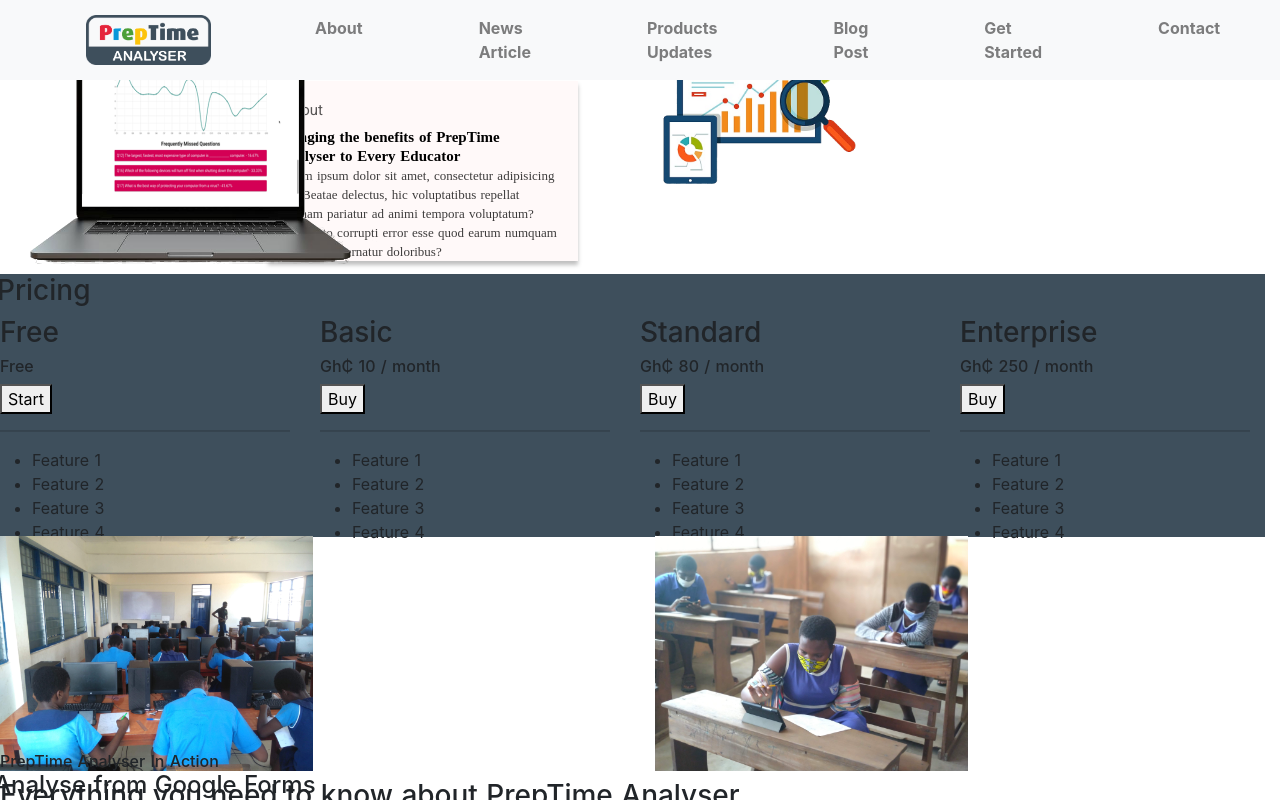
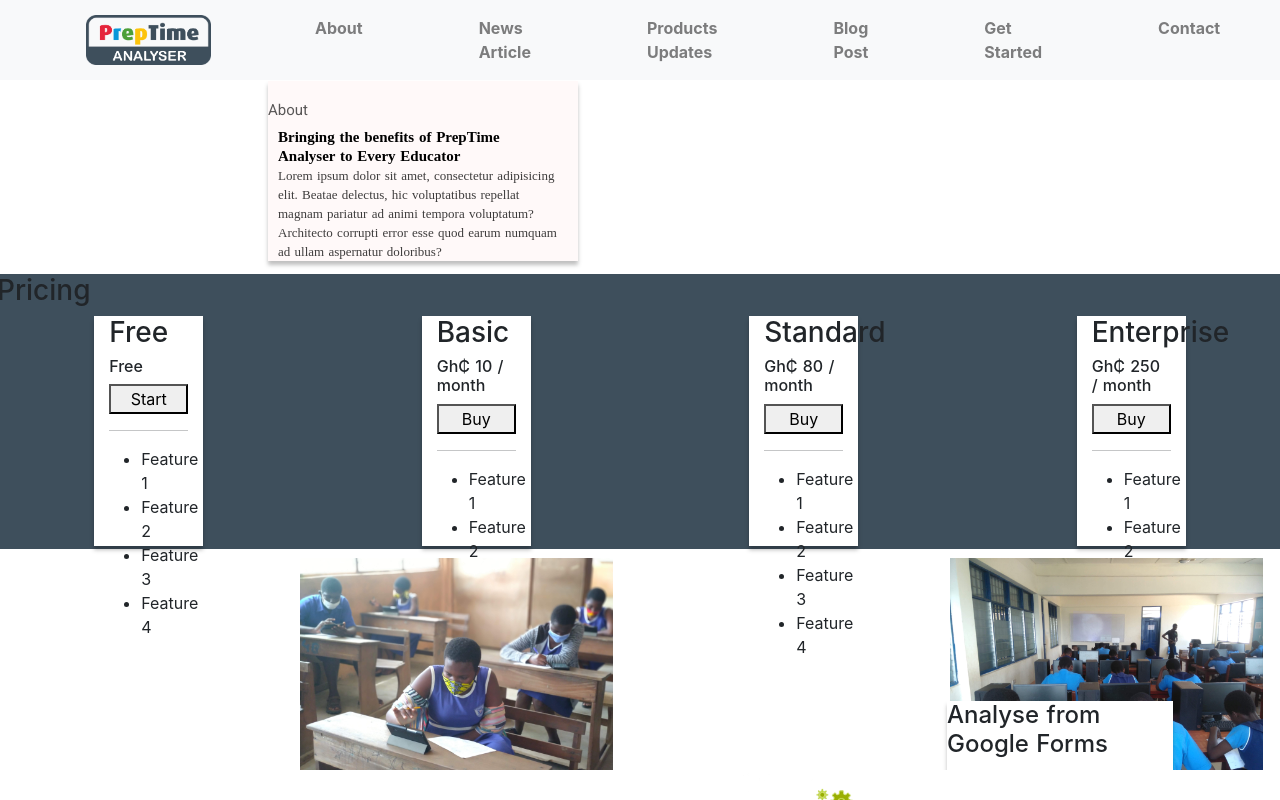
Before and after one commit to Scribble-Works/preptimeanalyser, a Nuxt app: page /about in a window 1280 px wide. Shown: the top 800 px of the page. Built offline with nearby package versions, Linux system fonts and the light colour scheme.

Commit message:
abit style not done

```diff
--- a/pages/about.vue
+++ b/pages/about.vue
@@ -1,7 +1,6 @@
 <template>
   <div>
-    <div class="row">
-      <div class="col about">
+    <div class="about">
       <h4>About</h4>
       <h2>Bringing the benefits of PrepTime Analyser to Every Educator</h2>
       <p>
@@ -11,10 +10,11 @@
         aspernatur doloribus?
       </p>
     </div>
-    </div>
-    <div class="row price">
+
+    <div class="price">
+      <div class="row justify-content-around">
         <h3>Pricing</h3>
-      <div class="col">
+        <div class="col-1">
           <h3>Free</h3>
           <h6>Free</h6>
           <button class="">Start</button>
@@ -26,7 +26,7 @@
             <li>Feature 4</li>
           </ul>
         </div>
-      <div class="col">
+        <div class="col-1">
           <h3>Basic</h3>
           <h6>Gh₵ 10 / month</h6>
           <button class="">Buy</button>
@@ -38,7 +38,7 @@
             <li>Feature 4</li>
           </ul>
         </div>
-      <div class="col">
+        <div class="col-1">
           <h3>Standard</h3>
           <h6>Gh₵ 80 / month</h6>
           <button class="">Buy</button>
@@ -50,7 +50,7 @@
             <li>Feature 4</li>
           </ul>
         </div>
-      <div class="col">
+        <div class="col-1">
           <h3>Enterprise</h3>
           <h6>Gh₵ 250 / month</h6>
           <button class="">Buy</button>
@@ -63,9 +63,10 @@
           </ul>
         </div>
       </div>
+    </div>
 
-    <div class="row studs">
-      <div class="col">
+    <div class="row no-gutters studs">
+      <div class="col-2 align-self-start">
         <img
           src="~assets/images/accra_col1.jpg"
           height="235px"
@@ -73,10 +74,7 @@
           alt=""
         />
       </div>
-      <div class="col">
-        <img src="~assets/images/nap.jpg" height="235px" width="313px" alt="" />
-      </div>
-      <div class="row">
+      <div class="col align-self-center">
         <h4>Analyse from Google Forms</h4>
         <p>
           Lorem ipsum dolor sit amet, consectetur adipisicing elit. Qui,
@@ -85,8 +83,12 @@
           dolore possimus deserunt! Ab.
         </p>
       </div>
+      <div class="col align-self-end">
+        <img src="~assets/images/nap.jpg" height="235px" width="313px" alt="" />
+      </div>
     </div>
 
+    <div class="btn-caption">
       <div class="evrtng">
         <h6>PrepTime Analyser In Action</h6>
         <h3>Everything you need to know about PrepTime Analyser</h3>
@@ -96,8 +98,8 @@
         <div class="col">
           <img
             src="~assets/images/analser3.png"
-          height="286px"
-          width="381px"
+            height="206px"
+            width="281px"
             alt=""
           />
         </div>
@@ -108,6 +110,7 @@
             width="208px"
             alt=""
           />
+        </div>
       </div>
     </div>
   </div>
@@ -152,7 +155,7 @@
   color: #000000;
 }
 
-.about p{
+.about p {
   position: absolute;
   width: 282px;
   height: 76px;
@@ -167,25 +170,57 @@
   color: rgba(0, 0, 0, 0.76);
 }
 
-.price{
+.price {
   position: absolute;
   width: 100%;
-  height: 263px;
+  max-width: 100%;
+  height: 275px;
   top: 274px;
-  background: #3E4F5C;
+  background: #3e4f5c;
 }
 
-.studs{
+.studs {
   position: absolute;
-  top: 536px;
+  top: 558px;
+  left: 300px;
 }
 
-.evrtng{
+.evrtng {
   position: absolute;
   top: 752px;
 }
-.evrtng img{
+.evrtng img {
   position: absolute;
   top: 812px;
 }
+
+.price .row .col-1 {
+  /* position: absolute; */
+  display: flex;
+  flex-direction: column;
+  height: 230px;
+  width: 191px;
+  background: #ffffff;
+  box-shadow: 0px 4px 4px rgba(0, 0, 0, 0.25);
+}
+.btn-caption {
+  position: absolute;
+  top: 770px;
+  width: 100%;
+  background: #ffffff;
+}
+.studs .col-2{
+  position: absolute;
+  left: 650px;
+}
+
+.studs .align-self-center{
+  position: absolute;
+  width: 226px;
+  left: 647px;
+  top: 143px;
+  background: #FFFFFF;
+  mix-blend-mode: normal;
+  box-shadow: 0px 4px 4px rgba(0, 0, 0, 0.25);
+}
 </style>
```
Lines whose indentation alone changed are shown as unchanged.
